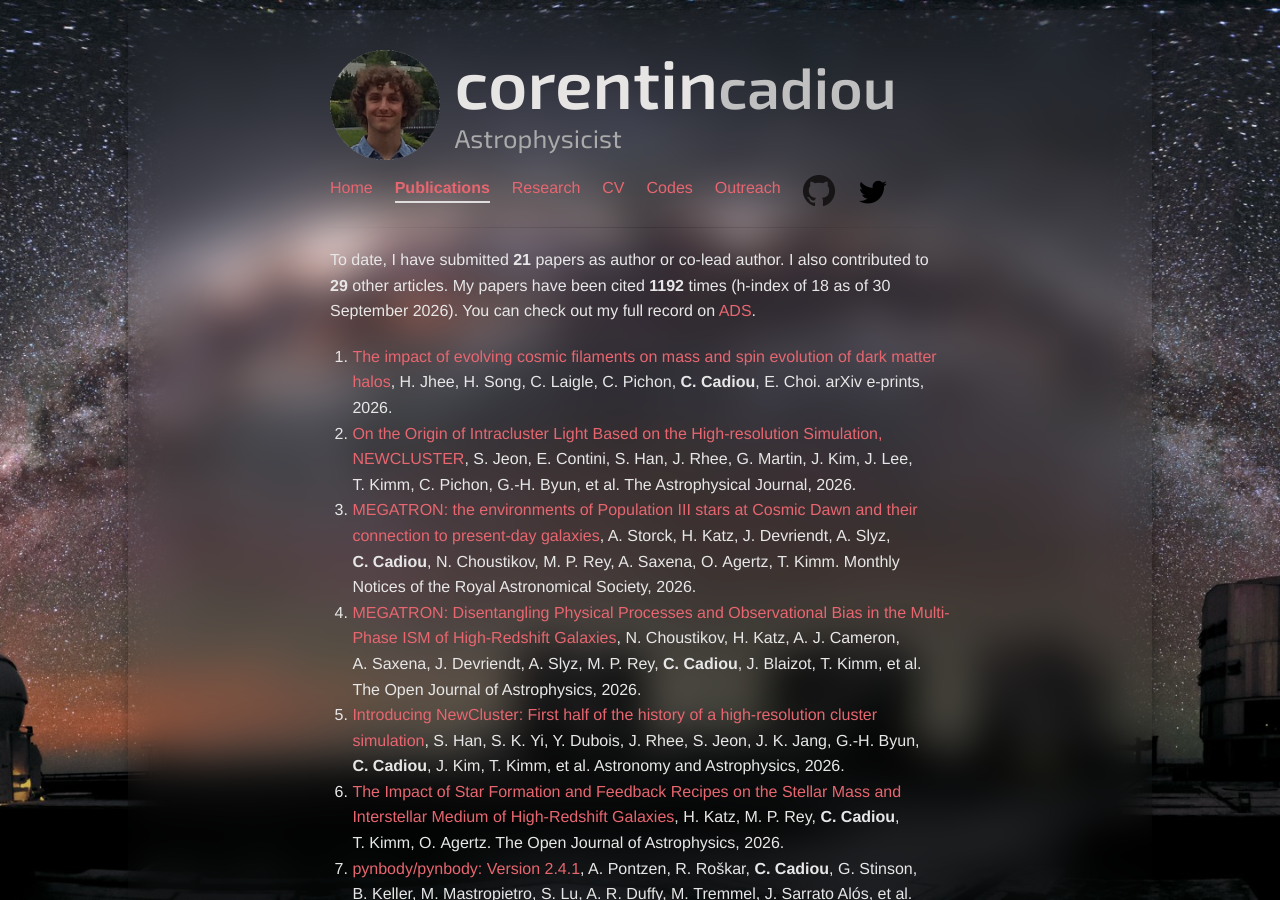
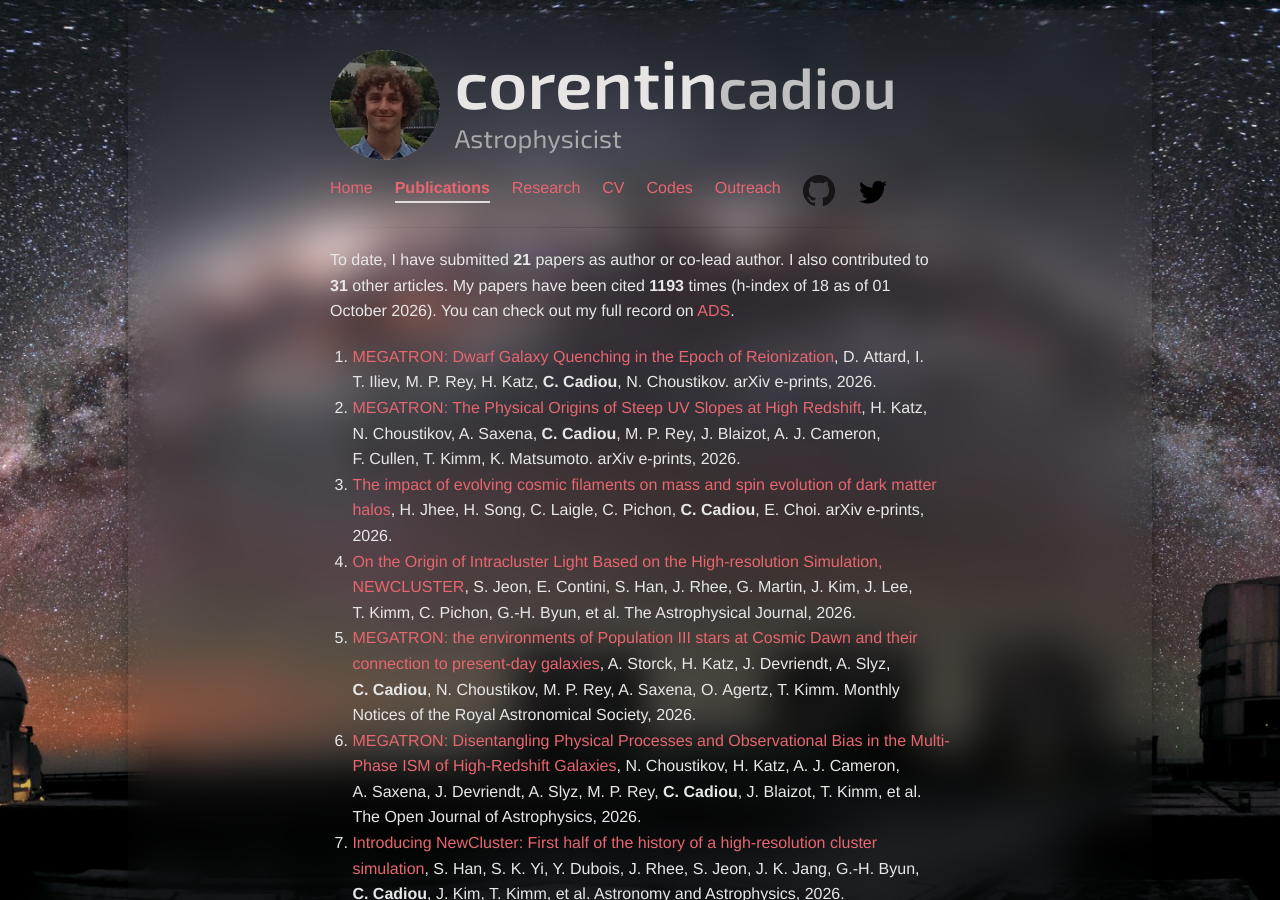
Before and after one commit to cphyc/cphyc.github.io, a Jekyll site: the page built from publications/index.html, in a window 1280 px wide and 900 px high. Built offline with Jekyll 4.4.1, drawn with Linux system fonts in a browser that asks for light colours; nearby versions of some CDN libraries.

Commit message:
Update publications and CV [skip ci]
Automated update via GitHub Actions

```diff
--- a/publications/index.html
+++ b/publications/index.html
@@ -7,11 +7,71 @@ description: My Publications
 
 <p>
   To date, I have submitted <b>21</b> papers as author or co-lead author.
-  I also contributed to <b>29</b> other articles.
-  My papers have been cited <b>1192</b> times (h-index of 18 as of 30 September 2026).
+  I also contributed to <b>31</b> other articles.
+  My papers have been cited <b>1193</b> times (h-index of 18 as of 01 October 2026).
   You can check out my full record on <a href="https://ui.adsabs.harvard.edu/search/q=((author%3A%22Cadiou%2C%20C%22))%20-bibstem%3A%22zndo%22%20collection%3Aastronomy&sort=date%20desc%2C%20bibcode%20desc&p_=0" target="_blank">ADS</a>.
 </p>
 <ol>
+
+  <li>
+    <a href="https://arxiv.org/abs/2609.37188">MEGATRON: Dwarf Galaxy Quenching in the Epoch of Reionization</a>,
+
+
+      D.&nbsp;Attard,
+
+
+      I. T.&nbsp;Iliev,
+
+
+      M. P.&nbsp;Rey,
+
+
+      H.&nbsp;Katz,
+
+    <b>
+      C.&nbsp;Cadiou</b>,
+
+
+      N.&nbsp;Choustikov.
+
+    arXiv e-prints, 2026.
+  </li>
+
+  <li>
+    <a href="https://arxiv.org/abs/2609.36124">MEGATRON: The Physical Origins of Steep UV Slopes at High Redshift</a>,
+
+
+      H.&nbsp;Katz,
+
+
+      N.&nbsp;Choustikov,
+
+
+      A.&nbsp;Saxena,
+
+    <b>
+      C.&nbsp;Cadiou</b>,
+
+
+      M. P.&nbsp;Rey,
+
+
+      J.&nbsp;Blaizot,
+
+
+      A. J.&nbsp;Cameron,
+
+
+      F.&nbsp;Cullen,
+
+
+      T.&nbsp;Kimm,
+
+
+      K.&nbsp;Matsumoto.
+
+    arXiv e-prints, 2026.
+  </li>
 
   <li>
     <a href="https://arxiv.org/abs/2606.19443">The impact of evolving cosmic filaments on mass and spin evolution of dark matter halos</a>,
```
Also changed, not shown: 2 other files.
